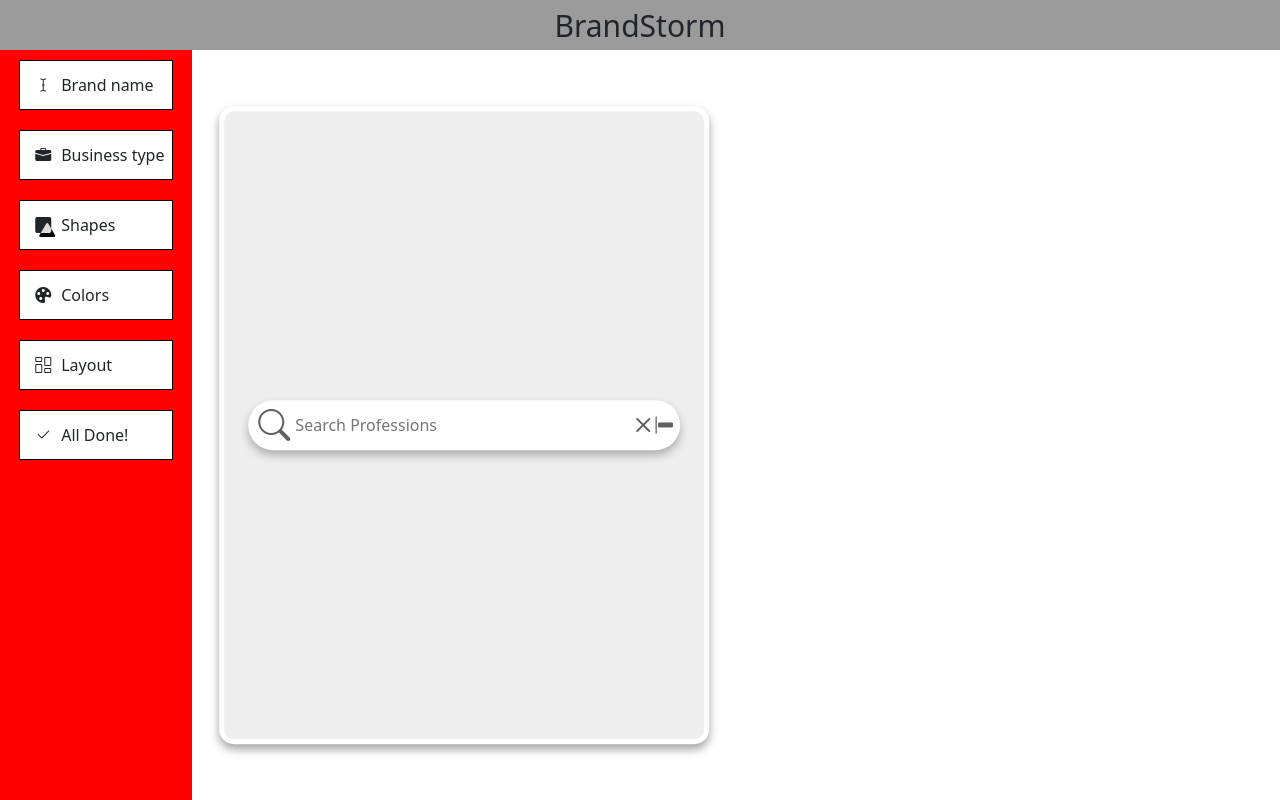
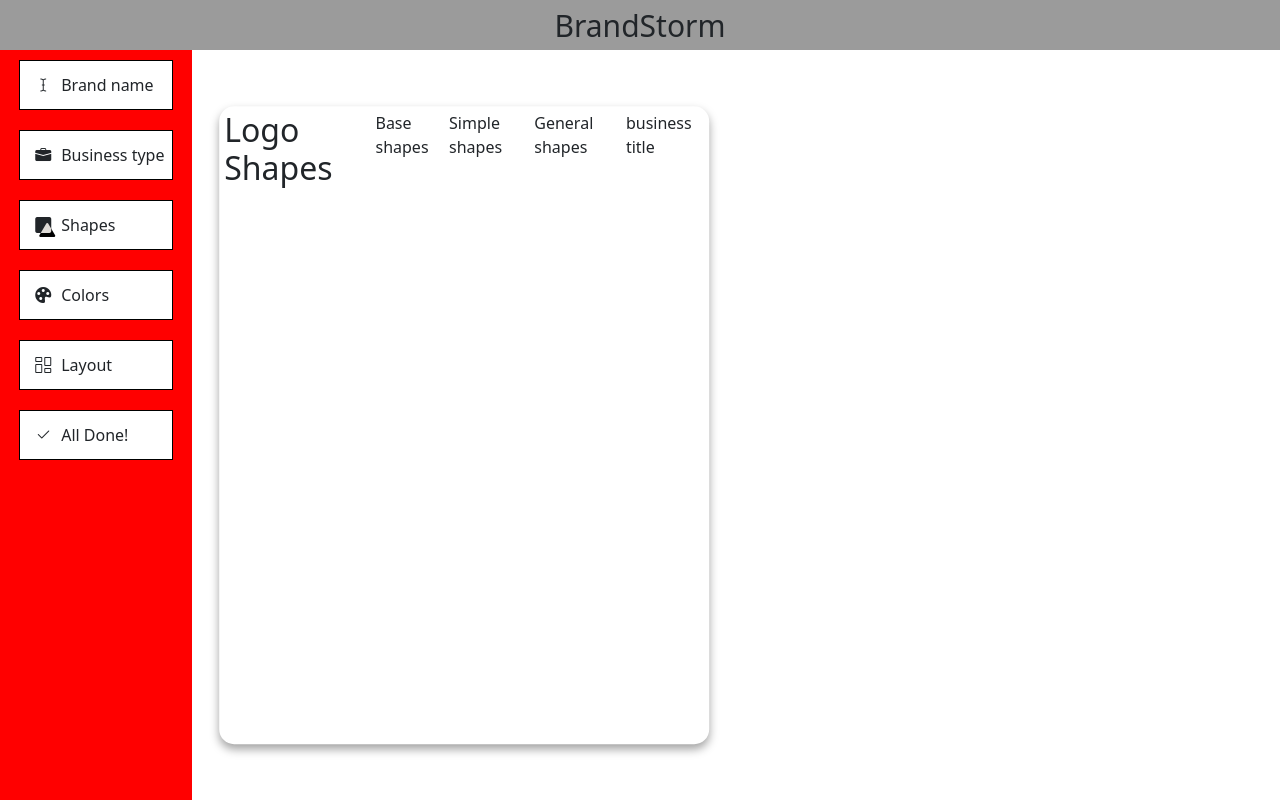
Before and after one commit to ArashkKH/BrandStorming, a plain HTML site: page prototypes/logo making/index.html in a window 1280 px wide. Drawn offline with nearby package versions, Linux system fonts and the light colour scheme.

Commit message:
sunday 5:09

```diff
--- a/prototypes/logo making/index.html
+++ b/prototypes/logo making/index.html
@@ -35,7 +35,7 @@
             <div id="toolcardspace" class="h-50 col-12 col-sm-6 order-sm-1">
 
                 <!-- nameGenstart -->
-                <div class="toolcard namegen d-none">
+                <div class="toolcard namegen d-none ">
                     <div class="nameGen-mode">
                         <!-- class=mod-selected -->
                         <div>x3</div>
@@ -52,10 +52,11 @@
                 <!-- nameGenEnd -->
 
                 <!-- type search -->
-                <div class="toolcard type ">
+                <div class="toolcard type  d-none">
                     <div class="type-searchBox">
                         <i class="bi bi-search"></i>
-                        <input placeholder="Search professions" onkeyup="search()" type="text" id="type-search" autocomplete="off">
+                        <input placeholder="Search professions" onkeyup="search()" type="text" id="type-search"
+                            autocomplete="off">
                         <i onclick="reset()" class="bi bi-x"></i><i onclick="letterfilter(this)"
                             class="bi bi-align-start" title="only match from begining"></i>
 
@@ -64,17 +65,39 @@
                         </ul>
                     </div>
                 </div>
-                <!-- type search -->
+                <!-- type search end -->
 
-                <div class="toolcard shapes d-none">
+                <!-- Shapes -->
+                <div class="toolcard shapes  ">
+                    <h2>Logo Shapes</h2>
+                    <div class="shape-category base-shapes">
+                        <div class="index">Base shapes</div>
+                    </div>
+                    <div class="shape-category simple-shapes">
+                        <div class="index">Simple shapes</div>
+                    </div>
+                    <div class="shape-category general-shapes">
+                        <div class="index">General shapes</div>
+                    </div>
+                    <!-- these categories are same for all business types ans generally gathered from bootstrap icon cdn and custom stylization -->
+
+
+                    <!-- below classes are generated by js and are more specific -->
+                    <div class="injected-shapes">
+                        <div class="index">business title</div>
+                    </div>
 
                 </div>
+                <!-- shapesEnd -->
+
                 <div class="toolcard pallet d-none">
 
                 </div>
-                <div class="toolcard layout  d-none">
+                <div class="toolcard layout d-none">
 
                 </div>
+
+
             </div>
         </div>
 
--- a/prototypes/logo making/style.scss
+++ b/prototypes/logo making/style.scss
@@ -217,6 +217,7 @@
                 font-size: 2rem;
                 border-radius: 40px;
                 font-size: 16px;
+
                 @media only screen and (min-width:576px) {
                     transform: translateY(-50%) scale(0.8);
                 }
@@ -234,7 +235,8 @@
                     cursor: pointer;
                     transition: 0.4s;
                 }
-                >div.mod-selected{
+
+                >div.mod-selected {
                     background: rgba(128, 128, 128, 0.534);
                 }
             }
@@ -246,12 +248,13 @@
                 position: absolute;
                 top: 50%;
                 left: 50%;
-                transform: translate(-50%,-50%);
+                transform: translate(-50%, -50%);
                 display: flex;
                 flex-direction: column;
                 justify-content: space-evenly;
                 align-items: center;
-                #nameGen-name{
+
+                #nameGen-name {
                     width: 80%;
                     height: 50px;
                     color: white;
@@ -263,7 +266,8 @@
                     outline: none;
 
                 }
-                .nameGen-genBtn{
+
+                .nameGen-genBtn {
                     width: 120px;
                     height: 35px;
                     background: #000;
@@ -272,7 +276,8 @@
                     align-items: center;
                     color: white;
                 }
-                .nameGen-donBtn{
+
+                .nameGen-donBtn {
                     width: 120px;
                     height: 35px;
                     background: #000;
@@ -284,17 +289,19 @@
             }
 
         }
+
         //---------------name generator - end ---------------
 
 
 
         //---------------Business type---------------
-        .type{
+        .type {
             display: flex;
             justify-content: center;
             align-items: center;
             background: rgb(238, 238, 238);
-            .type-searchBox{
+
+            .type-searchBox {
                 // border: solid 2px black;
                 background: white;
                 width: 90%;
@@ -307,26 +314,30 @@
                 flex-wrap: wrap;
                 padding: 5px;
                 box-shadow: 0px 5px 10px rgba(0, 0, 0, 0.281);
-                i{
+
+                i {
                     width: 10%;
                     height: 40px;
                     display: flex;
                     justify-content: center;
                     align-items: center;
-                    font-size: 2rem;
+                    font-size: 1.8rem;
                     color: rgba(0, 0, 0, 0.623);
                     transition: 0.4s;
-                    &:nth-of-type(2){
+
+                    &:nth-of-type(2) {
                         width: 5%;
                         cursor: pointer;
                     }
-                    &:nth-of-type(3){
+
+                    &:nth-of-type(3) {
                         width: 5%;
                         cursor: pointer;
                         font-size: 20px;
                     }
                 }
-                input#type-search{
+
+                input#type-search {
                     width: 80%;
                     height: 40px;
                     display: block;
@@ -334,15 +345,17 @@
                     border: none;
                     text-transform: capitalize;
                 }
-                ul{
+
+                ul {
                     width: 100%;
                     height: 380px;
                     margin-top: 20px;
-                    overflow-y:scroll ;
+                    overflow-y: scroll;
                     display: flex;
                     flex-direction: column;
                     align-items: center;
-                    li{
+
+                    li {
                         width: 95%;
                         font-size: 20px;
                         border-bottom: solid rgba(0, 0, 0, 0.226) 1px;
@@ -350,10 +363,12 @@
                         cursor: pointer;
                         display: flex;
                         align-items: center;
-                        i{
+
+                        i {
                             font-size: 20px;
                         }
-                        &#noRes{
+
+                        &#noRes {
                             background: rgba(255, 0, 0, 0.288);
                             border-radius: 20px;
                             cursor: default;
@@ -361,16 +376,23 @@
                             transition: 0.4s;
                         }
                     }
-                    li.selected{
+
+                    li.selected {
                         background: rgba(0, 0, 0, 0.089);
                     }
                 }
             }
-            .searchExpand{
+
+            .searchExpand {
                 height: 450px;
             }
 
+            .on {
+                color: rgba(0, 0, 0, 0.801) !important;
+                transform: scale(1.4);
+            }
         }
+
         //---------------Business type - end---------------
 
 
```
Also changed, not shown: prototypes/logo making/style.css, 1 other file.
